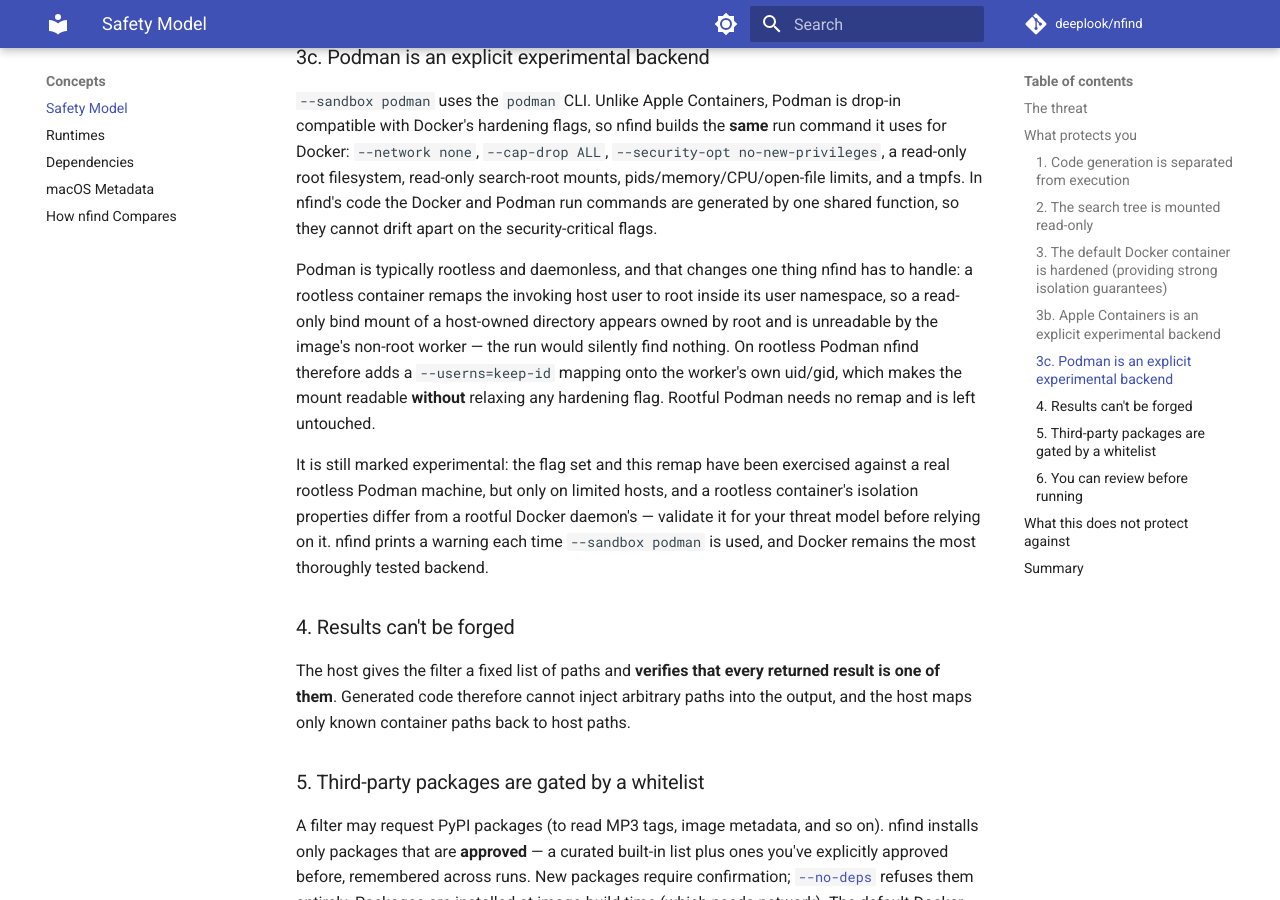
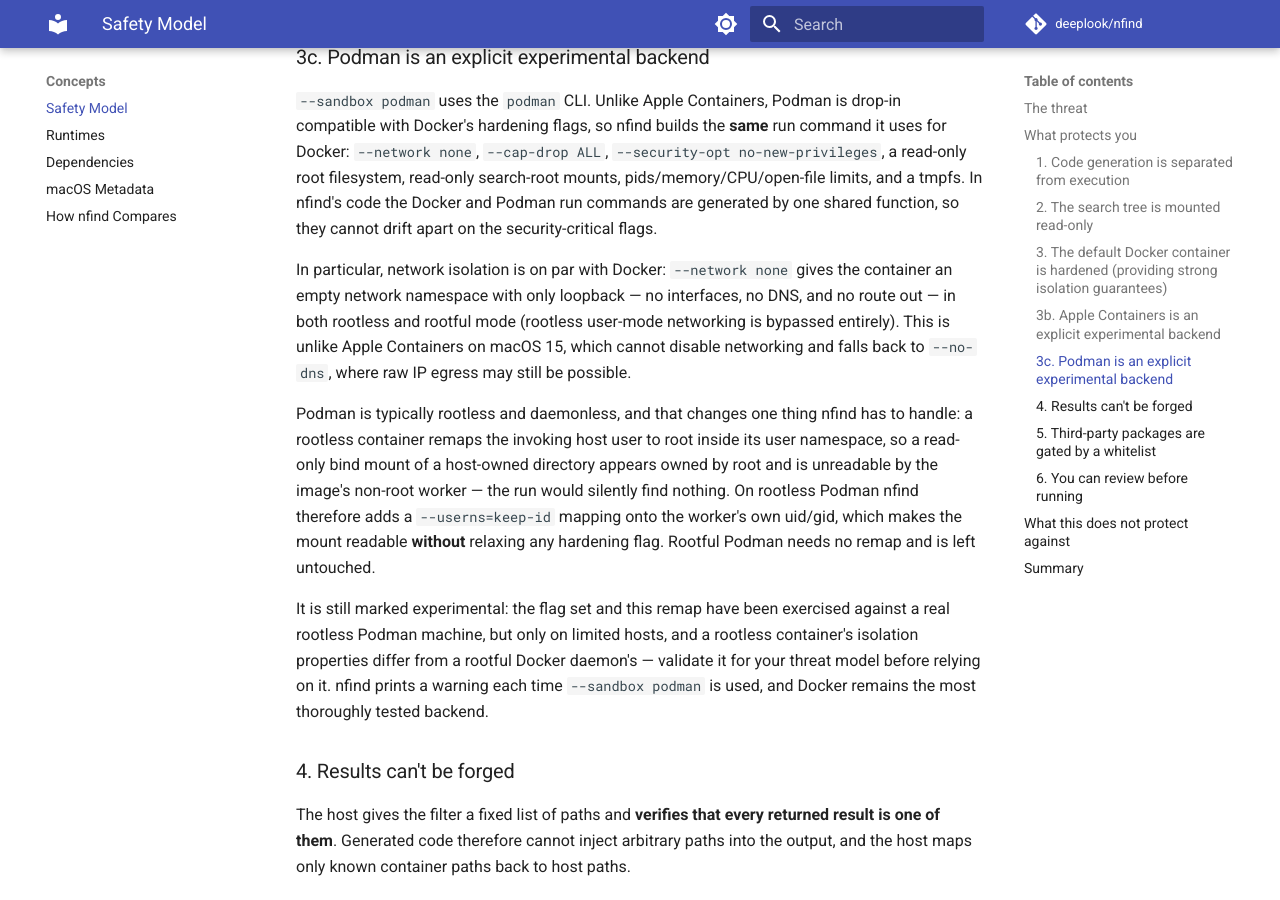
Before and after one commit to deeplook/nfind, an MkDocs documentation site: the page built from docs/safety.md, in a window 1280 px wide and 900 px high, scrolled down 2265 px. Built offline with MkDocs 1.6.1 and Material for MkDocs 9.7.7, drawn with Linux system fonts in a browser that asks for light colours; comment, search, counter and statistics services are not loaded.

Commit message:
docs: note Podman's network-isolation parity with Docker
The Podman sandbox warning and safety model now spell out that
--network none gives Podman the same empty-netns/no-egress isolation as
Docker in both rootless and rootful mode, unlike Apple Containers on
macOS 15 (which falls back to --no-dns and may allow raw IP egress).

```diff
--- a/docs/safety.md
+++ b/docs/safety.md
@@ -87,6 +87,12 @@
 limits, and a tmpfs. In nfind's code the Docker and Podman run commands are generated by
 one shared function, so they cannot drift apart on the security-critical flags.
 
+In particular, network isolation is on par with Docker: `--network none` gives the
+container an empty network namespace with only loopback — no interfaces, no DNS, and no
+route out — in both rootless and rootful mode (rootless user-mode networking is bypassed
+entirely). This is unlike Apple Containers on macOS 15, which cannot disable networking and
+falls back to `--no-dns`, where raw IP egress may still be possible.
+
 Podman is typically rootless and daemonless, and that changes one thing nfind has to
 handle: a rootless container remaps the invoking host user to root inside its user
 namespace, so a read-only bind mount of a host-owned directory appears owned by root and
```
Also changed, not shown: 1 other file.
